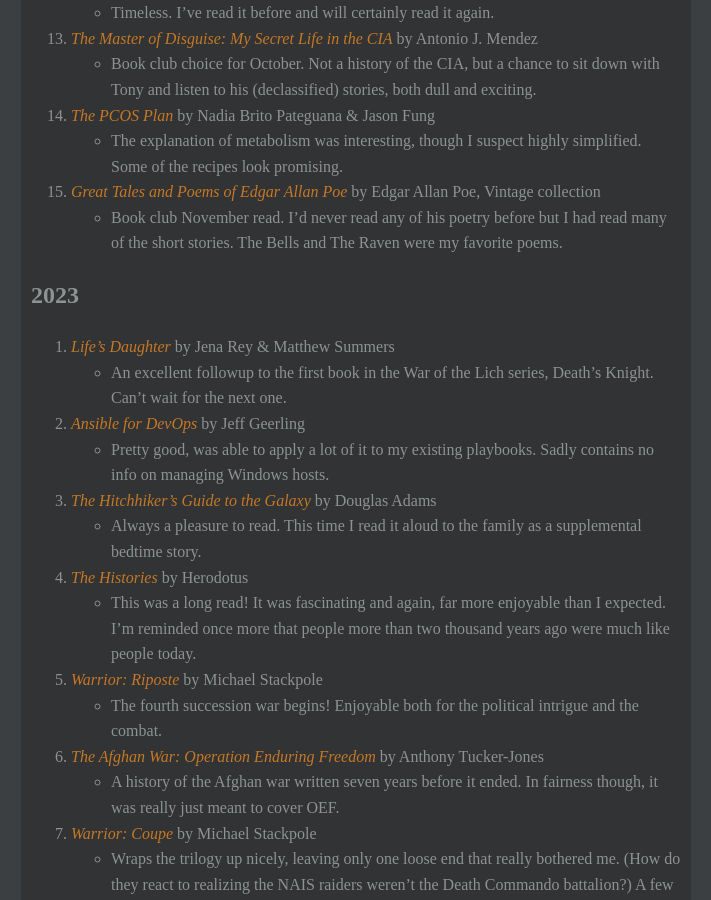
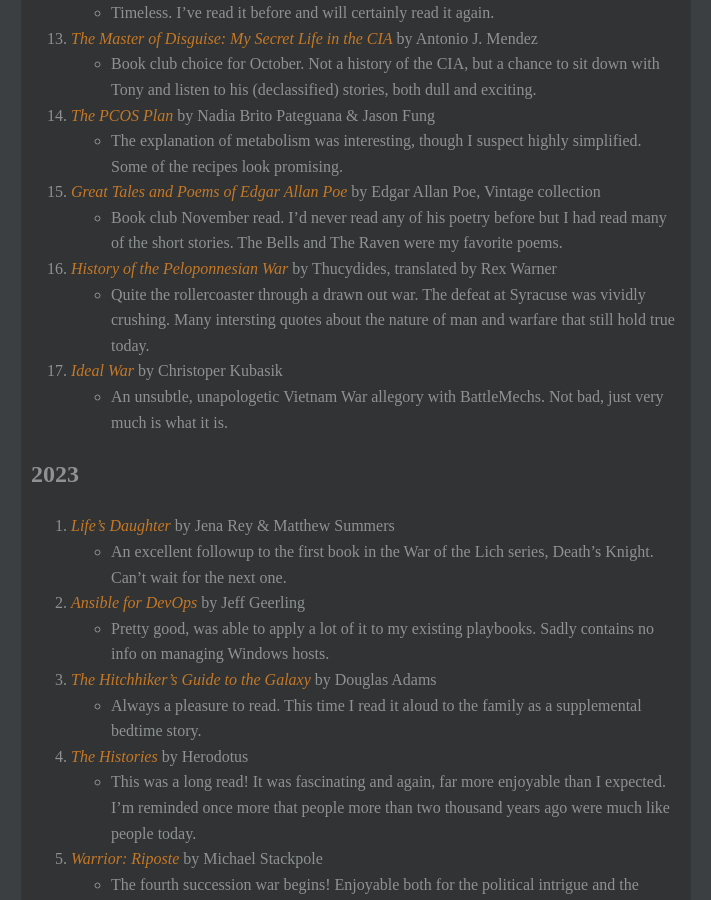
Before and after one commit to noUsernamesLef7/noUsernamesLef7.github.io, a Jekyll site: the page built from personal/books/index.md, in a window 1280 px wide and 900 px high, scrolled down 1196 px. Shown: the whole window, without its empty margins (284-995 px from the left). Built offline with Jekyll 4.4.1, drawn with Linux system fonts in a browser that asks for light colours.

Commit message:
Add Thucydides and Ideal War

```diff
--- a/personal/books/index.md
+++ b/personal/books/index.md
@@ -39,6 +39,10 @@ A few groupings of my favorite books on specific topics or genres, as well as a
     * The explanation of metabolism was interesting, though I suspect highly simplified. Some of the recipes look promising.
 15. *Great Tales and Poems of Edgar Allan Poe* by Edgar Allan Poe, Vintage collection
     * Book club November read. I'd never read any of his poetry before but I had read many of the short stories. The Bells and The Raven were my favorite poems.
+16. *History of the Peloponnesian War* by Thucydides, translated by Rex Warner
+    * Quite the rollercoaster through a drawn out war. The defeat at Syracuse was vividly crushing. Many intersting quotes about the nature of man and warfare that still hold true today.
+17. *Ideal War* by Christoper Kubasik
+    * An unsubtle, unapologetic Vietnam War allegory with BattleMechs. Not bad, just very much is what it is.
 
 ## 2023
 1. *Life's Daughter* by Jena Rey & Matthew Summers
```
